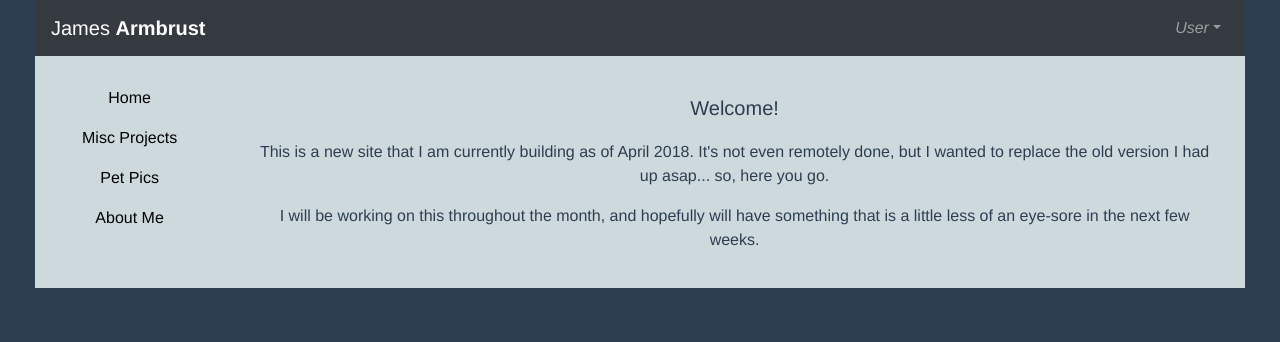
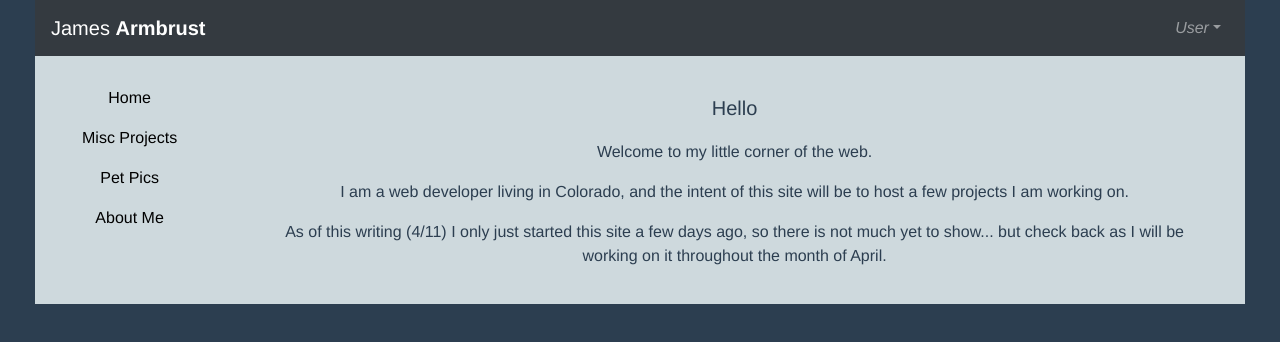
Before and after one commit to jarmbrust/homepage1, a Vue app: page /#/ in a window 1280 px wide. Shown: the top 342 px of the page. Built offline with nearby package versions, Linux system fonts and the light colour scheme.

Commit message:
rewording

```diff
--- a/src/components/HomePage.vue
+++ b/src/components/HomePage.vue
@@ -1,14 +1,16 @@
 <template>
   <div class="welcome-body">
-      <h1 class="heading">Welcome!</h1>
+      <h1 class="heading">Hello</h1>
       <p>
-        This is a new site that I am currently building as of April 2018.
-        It's not even remotely done, but I wanted to replace the old version
-        I had up asap... so, here you go.
+        Welcome to my little corner of the web.
       </p>
       <p>
-        I will be working on this throughout the month, and hopefully will have something
-        that is a little less of an eye-sore in the next few weeks.
+        I am a web developer living in Colorado, and the intent of this site will be to
+        host a few projects I am working on.
+      </p>
+      <p>
+        As of this writing (4/11) I only just started this site a few days ago, so there is not much yet to show...
+        but check back as I will be working on it throughout the month of April.
       </p>
   </div>
 </template>
```
